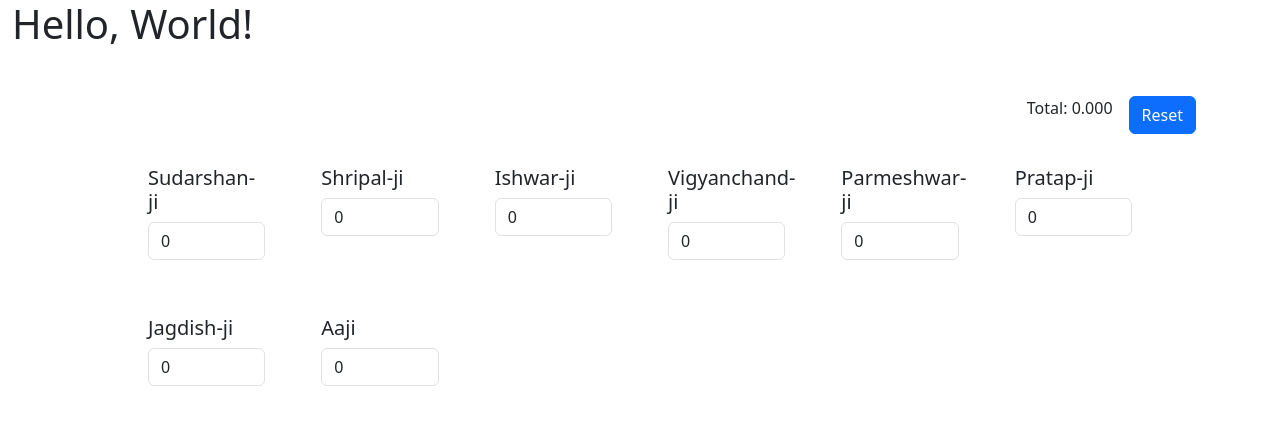
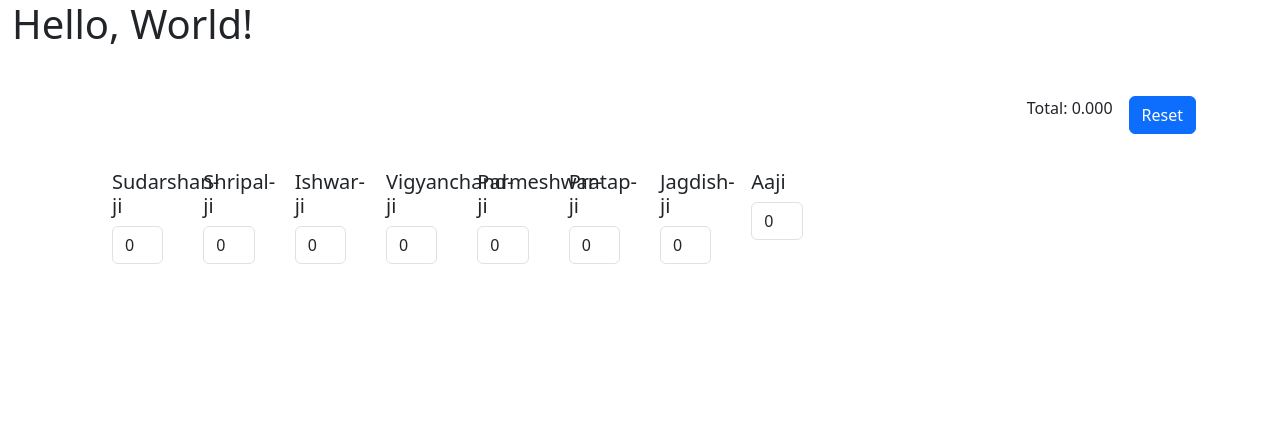
Before and after one commit to zarir-engineer/partition-tree-app, a Next.js app: page / in a window 1280 px wide. Shown: the top 424 px of the page. Built offline with nearby package versions, Linux system fonts and the light colour scheme.

Commit message:
Update CloudSpinnerGrid.tsx

```diff
--- a/components/CloudSpinnerGrid.tsx
+++ b/components/CloudSpinnerGrid.tsx
@@ -57,10 +57,10 @@ const CloudSpinnerGrid = () => {
         </div>
 
         {/* Grid with 8 columns per row */}
-        <div className="container-fluid px-5">
-          <div className="row g-4"> {/* Ensure spacing between columns */}
+        <div className="container-fluid">
+          <div className="row g-2"> {/* Use small gutters for tighter spacing */}
             {names.map((name, index) => (
-              <div key={index} className="col-6 col-md-3 col-lg-3 col-xl-2">
+              <div key={index} className="col-3 col-md-2 col-lg-1 p-1"> {/* 8 per row */}
                 <CloudSpinner
                   name={name}
                   value={values[index]}
```
